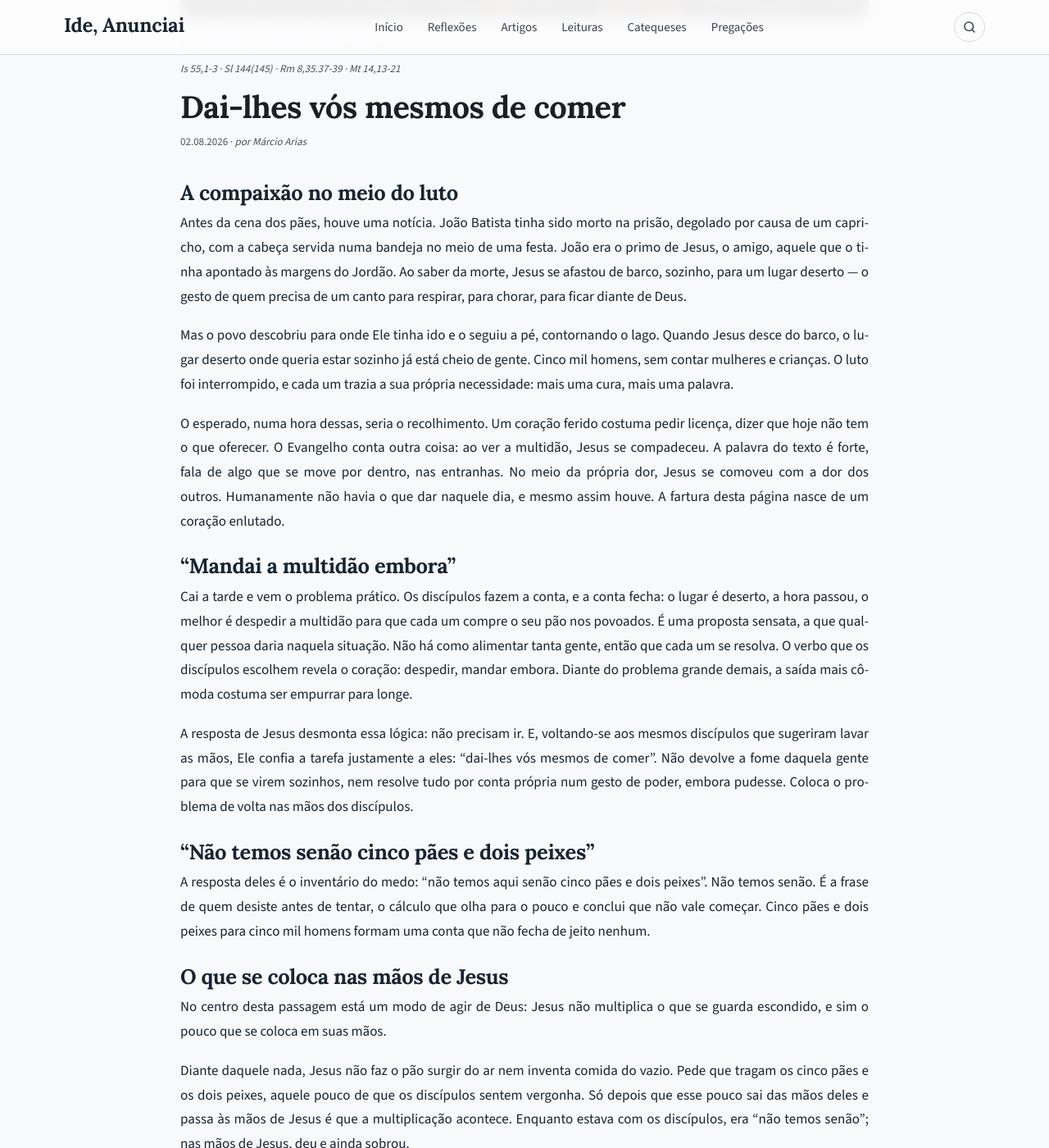
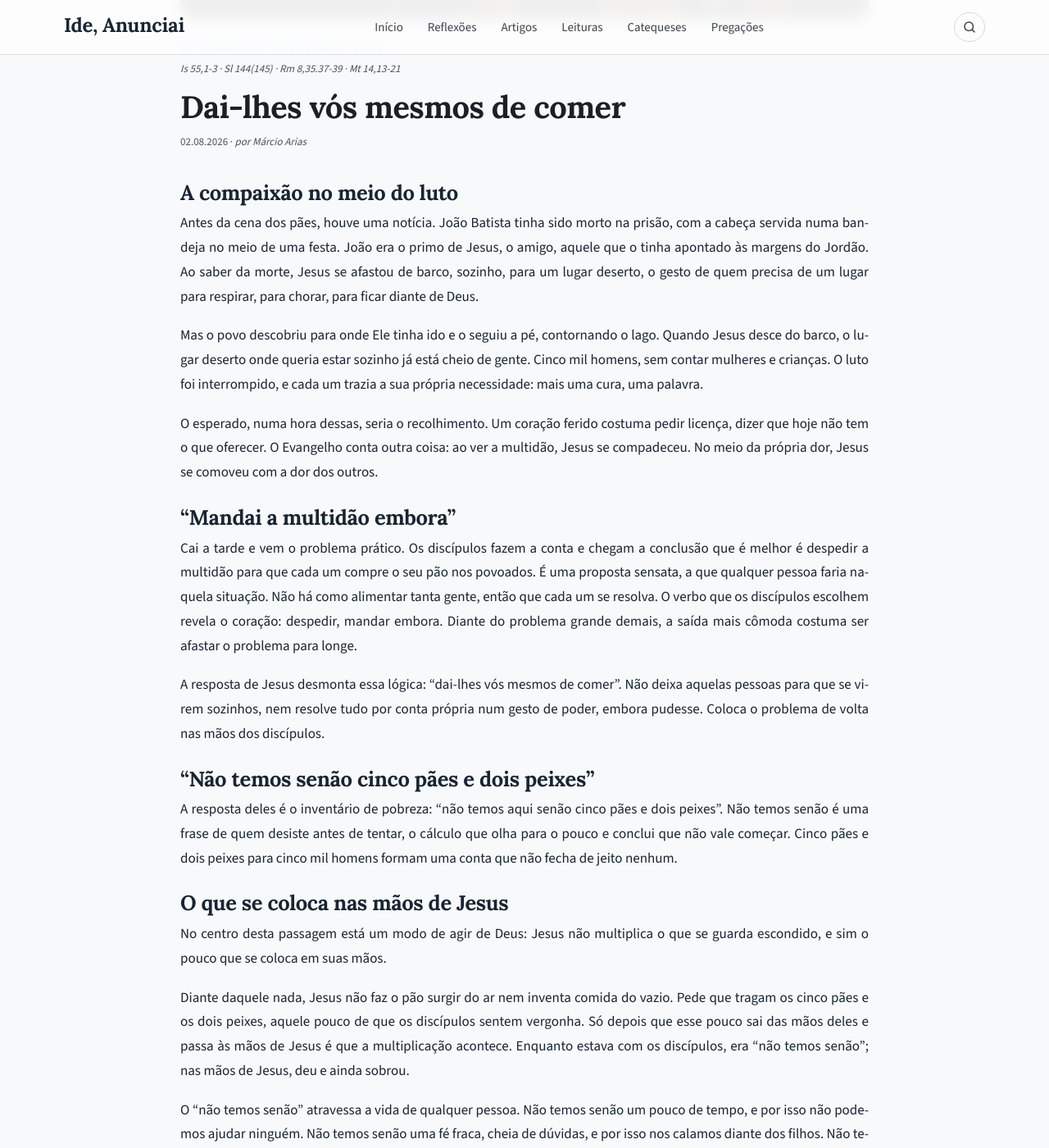
Before and after one commit to admariam/liturgiadiaria, a Jekyll site: the page built from _posts/2026-08-02-dai-lhes-vos-mesmos-de-comer.md, in a window 1280 px wide and 1400 px high, scrolled down 403 px. Shown: the whole window at 82% size. Built offline with Jekyll 4.4.1, drawn with Linux system fonts in a browser that asks for light colours; some of the changed text lies outside the part shown.

Commit message:
Update Reflexão “2026-08-02-dai-lhes-vos-mesmos-de-comer”

```diff
--- a/_posts/2026-08-02-dai-lhes-vos-mesmos-de-comer.md
+++ b/_posts/2026-08-02-dai-lhes-vos-mesmos-de-comer.md
@@ -1,30 +1,31 @@
 ---
-title: "Dai-lhes vós mesmos de comer"
+title: Dai-lhes vós mesmos de comer
 date: 2026-08-02
-celebracao: "18º Domingo do Tempo Comum · Ano A"
-evangelho: "Mt 14,13-21"
-leituras: "Is 55,1-3 · Sl 144(145) · Rm 8,35.37-39 · Mt 14,13-21"
-citacao: "Todos comeram e ficaram fartos; e dos pedaços que sobraram recolheram doze cestos cheios."
+celebracao: 18º Domingo do Tempo Comum · Ano A
+evangelho: Mt 14,13-21
+leituras: Is 55,1-3 · Sl 144(145) · Rm 8,35.37-39 · Mt 14,13-21
+citacao: Todos comeram e ficaram fartos; e dos pedaços que sobraram recolheram doze cestos cheios.
 imagem: /assets/img/2026-08-02.jpg
-resumo: "No meio do próprio luto, Jesus se compadece da multidão. Não havia o que dar naquele dia deserto — e mesmo assim sobrou. A fartura nasce de um coração enlutado que reparte o pouco que tem."
+resumo: Jesus se compadece da multidão. Não havia o que dar naquele dia deserto e mesmo assim sobrou. A fartura nasce do pouco que é colocado nas mãos do Senhor.
 ---
+
 ## A compaixão no meio do luto
 
-Antes da cena dos pães, houve uma notícia. João Batista tinha sido morto na prisão, degolado por causa de um capricho, com a cabeça servida numa bandeja no meio de uma festa. João era o primo de Jesus, o amigo, aquele que o tinha apontado às margens do Jordão. Ao saber da morte, Jesus se afastou de barco, sozinho, para um lugar deserto — o gesto de quem precisa de um canto para respirar, para chorar, para ficar diante de Deus.
+Antes da cena dos pães, houve uma notícia. João Batista tinha sido morto na prisão, com a cabeça servida numa bandeja no meio de uma festa. João era o primo de Jesus, o amigo, aquele que o tinha apontado às margens do Jordão. Ao saber da morte, Jesus se afastou de barco, sozinho, para um lugar deserto, o gesto de quem precisa de um lugar para respirar, para chorar, para ficar diante de Deus.
 
-Mas o povo descobriu para onde Ele tinha ido e o seguiu a pé, contornando o lago. Quando Jesus desce do barco, o lugar deserto onde queria estar sozinho já está cheio de gente. Cinco mil homens, sem contar mulheres e crianças. O luto foi interrompido, e cada um trazia a sua própria necessidade: mais uma cura, mais uma palavra.
+Mas o povo descobriu para onde Ele tinha ido e o seguiu a pé, contornando o lago. Quando Jesus desce do barco, o lugar deserto onde queria estar sozinho já está cheio de gente. Cinco mil homens, sem contar mulheres e crianças. O luto foi interrompido, e cada um trazia a sua própria necessidade: mais uma cura, uma palavra.
 
-O esperado, numa hora dessas, seria o recolhimento. Um coração ferido costuma pedir licença, dizer que hoje não tem o que oferecer. O Evangelho conta outra coisa: ao ver a multidão, Jesus se compadeceu. A palavra do texto é forte, fala de algo que se move por dentro, nas entranhas. No meio da própria dor, Jesus se comoveu com a dor dos outros. Humanamente não havia o que dar naquele dia, e mesmo assim houve. A fartura desta página nasce de um coração enlutado.
+O esperado, numa hora dessas, seria o recolhimento. Um coração ferido costuma pedir licença, dizer que hoje não tem o que oferecer. O Evangelho conta outra coisa: ao ver a multidão, Jesus se compadeceu. No meio da própria dor, Jesus se comoveu com a dor dos outros.
 
 ## "Mandai a multidão embora"
 
-Cai a tarde e vem o problema prático. Os discípulos fazem a conta, e a conta fecha: o lugar é deserto, a hora passou, o melhor é despedir a multidão para que cada um compre o seu pão nos povoados. É uma proposta sensata, a que qualquer pessoa daria naquela situação. Não há como alimentar tanta gente, então que cada um se resolva. O verbo que os discípulos escolhem revela o coração: despedir, mandar embora. Diante do problema grande demais, a saída mais cômoda costuma ser empurrar para longe.
+Cai a tarde e vem o problema prático. Os discípulos fazem a conta e chegam a conclusão que é melhor é despedir a multidão para que cada um compre o seu pão nos povoados. É uma proposta sensata, a que qualquer pessoa faria naquela situação. Não há como alimentar tanta gente, então que cada um se resolva. O verbo que os discípulos escolhem revela o coração: despedir, mandar embora. Diante do problema grande demais, a saída mais cômoda costuma ser afastar o problema para longe.
 
-A resposta de Jesus desmonta essa lógica: não precisam ir. E, voltando-se aos mesmos discípulos que sugeriram lavar as mãos, Ele confia a tarefa justamente a eles: "dai-lhes vós mesmos de comer". Não devolve a fome daquela gente para que se virem sozinhos, nem resolve tudo por conta própria num gesto de poder, embora pudesse. Coloca o problema de volta nas mãos dos discípulos.
+A resposta de Jesus desmonta essa lógica: "dai-lhes vós mesmos de comer". Não deixa aquelas pessoas para que se virem sozinhos, nem resolve tudo por conta própria num gesto de poder, embora pudesse. Coloca o problema de volta nas mãos dos discípulos.
 
 ## "Não temos senão cinco pães e dois peixes"
 
-A resposta deles é o inventário do medo: "não temos aqui senão cinco pães e dois peixes". Não temos senão. É a frase de quem desiste antes de tentar, o cálculo que olha para o pouco e conclui que não vale começar. Cinco pães e dois peixes para cinco mil homens formam uma conta que não fecha de jeito nenhum.
+A resposta deles é o inventário de pobreza: "não temos aqui senão cinco pães e dois peixes". Não temos senão é uma frase de quem desiste antes de tentar, o cálculo que olha para o pouco e conclui que não vale começar. Cinco pães e dois peixes para cinco mil homens formam uma conta que não fecha de jeito nenhum.
 
 ## O que se coloca nas mãos de Jesus
 
@@ -32,7 +33,7 @@
 
 Diante daquele nada, Jesus não faz o pão surgir do ar nem inventa comida do vazio. Pede que tragam os cinco pães e os dois peixes, aquele pouco de que os discípulos sentem vergonha. Só depois que esse pouco sai das mãos deles e passa às mãos de Jesus é que a multiplicação acontece. Enquanto estava com os discípulos, era "não temos senão"; nas mãos de Jesus, deu e ainda sobrou.
 
-O "não temos senão" atravessa a vida de qualquer pessoa. Não temos senão um pouco de tempo, e por isso não nos metemos a ajudar ninguém. Não temos senão uma fé fraca, cheia de dúvidas, e por isso nos calamos diante dos filhos. Não temos senão um dinheiro contado, e a caridade fica para quando sobrar. O pão guardado debaixo do braço, por medo de que nada reste, permanece cinco pães a vida inteira. O que rende não é o que se aperta na mão, mas o que se abre e se oferece.
+O "não temos senão" atravessa a vida de qualquer pessoa. Não temos senão um pouco de tempo, e por isso não podemos ajudar ninguém. Não temos senão uma fé fraca, cheia de dúvidas, e por isso nos calamos diante dos filhos. Não temos senão um dinheiro contado, e a caridade fica para quando sobrar. O pão guardado debaixo do braço, por medo de que nada reste, permanece cinco pães a vida inteira.
 
 ## Tomou, abençoou, partiu e deu
 
@@ -40,11 +41,11 @@
 
 ## A mão humana no meio do milagre
 
-Há um detalhe fácil de perder. Jesus deu os pães aos discípulos, e foram os discípulos que os deram à multidão. Jesus multiplica, mas quem distribui são eles. O pão passa pelas mãos dos apóstolos antes de chegar à boca de quem tem fome. Deus quis precisar de mãos humanas para alimentar o seu povo. Poderia ter feito o pão cair do céu, como o maná no deserto; preferiu que fosse passando de mão em mão. A graça é inteira de Deus, mas chega através de gente. O "dai-lhes vós mesmos de comer" não é força de expressão: é uma missão confiada.
+Há um detalhe importante. Jesus deu os pães aos discípulos, e foram os discípulos que os deram à multidão. Jesus multiplica, mas quem distribui são eles. O pão passa pelas mãos dos apóstolos antes de chegar à boca de quem tem fome. Deus quis precisar de mãos humanas para alimentar o seu povo. Poderia ter feito o pão cair do céu, como o maná no deserto; preferiu que fosse passando de mão em mão. A graça é inteira de Deus, mas chega através da Igreja para cada um de nós, cumprindo a missão: "dai-lhes vós mesmos de comer".
 
-## A conta que sobra
+## A fartura
 
-No fim da cena, todos comeram até se fartar, e ainda se recolheram doze cestos com o que sobrou. Sobrou mais do que havia no início. Quando o pouco passa pelas mãos de Deus, chega para todos e ainda resta. A conta divina não segue a nossa: a nossa é a conta da falta, do "não vai dar"; a de Deus tem sempre de sobra para repartir.
+No fim da cena, todos comeram até se fartar, e ainda se recolheram doze cestos com o que sobrou. Sobrou mais do que havia no início. Quando o pouco passa pelas mãos de Deus, chega para todos e ainda sobra. A conta divina não segue a nossa lógica: a nossa é a conta da falta, do "não vai dar"; a de Deus tem sempre de sobra para repartir.
 
 ## "Vinde, comprai sem dinheiro"
 
@@ -52,12 +53,12 @@
 
 ## Nem a fome separa desse amor
 
-Paulo dá o arremate. Ao enumerar tudo o que poderia separar do amor de Cristo, coloca a fome entre as ameaças: a tribulação, a angústia, a perseguição, a fome. E responde que nada disso vence — nem a morte, nem a vida, nem o que está no alto, nem o que está no fundo, nada em toda a criação separa do amor de Deus. A fome aparece ali, no meio daquilo que mais assusta, e é declarada incapaz de romper esse amor. O Deus que multiplica o pão é o mesmo que, na ausência de todo pão, não solta a mão de quem é seu.
+Paulo dá a conclusão. Ao enumerar tudo o que poderia separar do amor de Cristo, coloca a fome entre as ameaças: a tribulação, a angústia, a perseguição, a fome. E responde que nada disso vence — nem a morte, nem a vida, nem o que está no alto, nem o que está no fundo, nada em toda a criação separa do amor de Deus. A fome aparece ali, no meio daquilo que mais assusta, e é declarada incapaz de romper esse amor.
 
 ## O pouco que sai das mãos
 
 A passagem inteira caminha de uma escassez a uma abundância, e o ponto de virada é sempre o mesmo: o instante em que o pouco deixa de ser guardado e é entregue. Cinco pães e dois peixes continuam pouco enquanto permanecem escondidos; nas mãos de Jesus, alimentam uma multidão e ainda enchem doze cestos. Assim é com tudo o que parece pequeno demais para valer a pena — o tempo curto, a fé vacilante, o gesto sem brilho. Diante de Deus, nada disso é medido pelo tamanho, mas pela disposição de sair das mãos e ser oferecido.
 
-Talvez seja esse o convite que fica desta página: reconhecer, na própria vida, qual é o pão pequeno que anda guardado debaixo do braço com medo de que nada sobre. Um pouco de tempo que não se cede, um perdão que não se dá, uma presença que se adia. O milagre da multiplicação não começou com fartura, e sim com cinco pães entregues. O que Deus faz com aquilo que se coloca em suas mãos costuma ser bem maior do que a conta do medo permitia imaginar.
+O convite que fica é reconhecer, na própria vida, qual é o pão pequeno que anda guardado debaixo do braço com medo de que nada sobre. Um pouco de tempo que não se cede, um perdão que não se dá, uma presença que se adia. O milagre da multiplicação não começou com fartura, e sim com cinco pães entregues. O que Deus faz com aquilo que se coloca em suas mãos costuma ser bem maior do que o medo permitia imaginar.
 
-*Dai-lhes vós mesmos de comer.*
+_Dai-lhes vós mesmos de comer._
```
